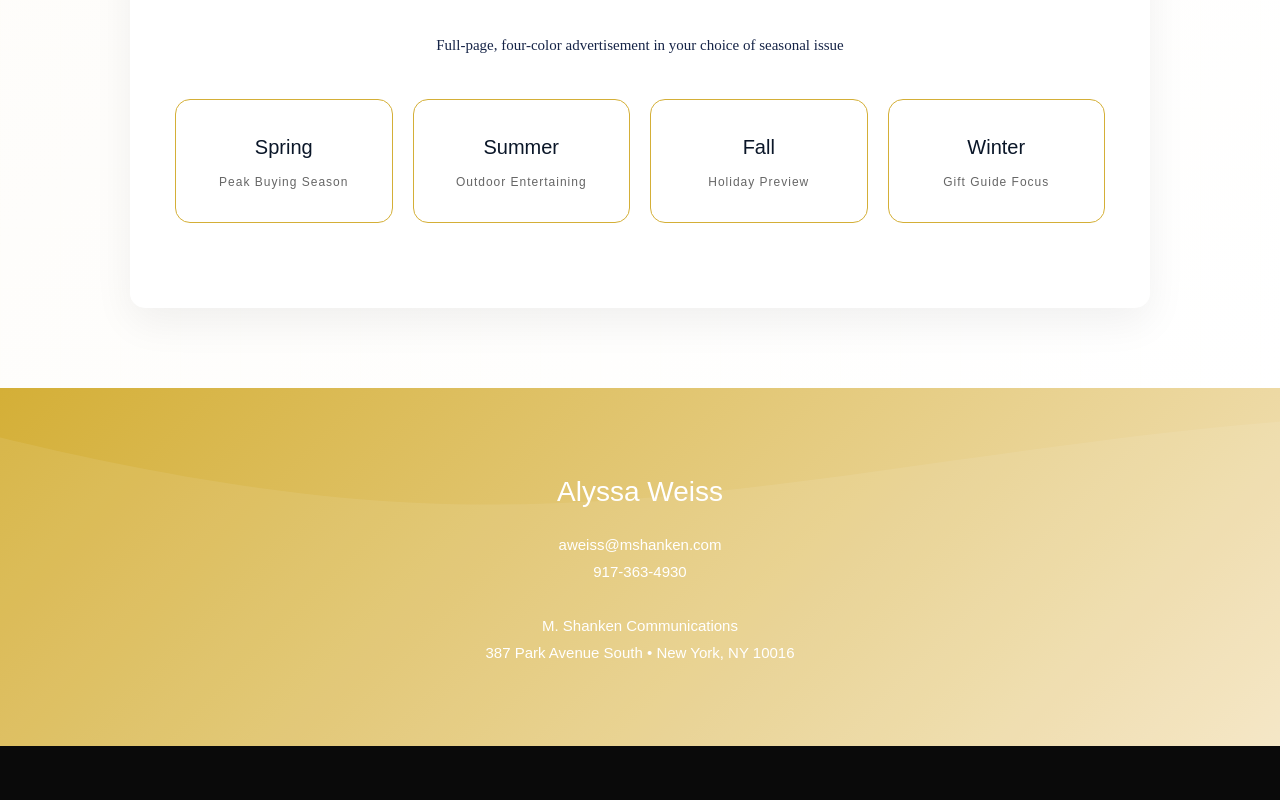
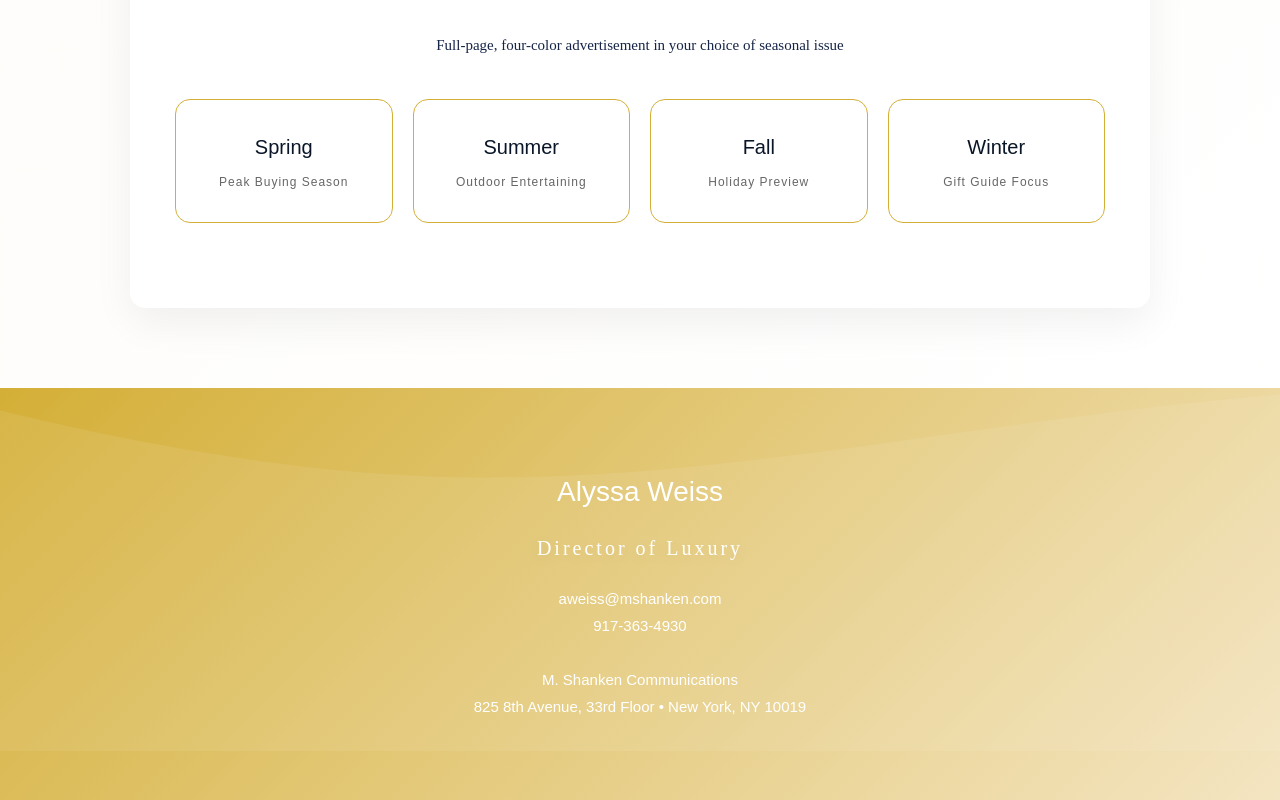
Before and after one commit to mcapace/clase-azul-proposal, a plain HTML site: page index.html in a window 1280 px wide. Shown: the part 4219-5019 px from the top of the page. Before the commit the page ends 4965 px from the top, so only its background shows below. Drawn offline with Linux system fonts and the light colour scheme; a web font is replaced by a local one.

Commit message:
Update index.html

```diff
--- a/index.html
+++ b/index.html
@@ -1317,11 +1317,12 @@
   <section class="contact-section">
     <div class="contact-content">
       <div class="contact-name">Alyssa Weiss</div>
+      <div class="contact-title" style="font-size:20px;margin-bottom:20px;font-weight:300;">Director of Luxury</div>
       <div class="contact-details">
         <a href="mailto:aweiss@mshanken.com">aweiss@mshanken.com</a><br>
         917-363-4930<br><br>
         M. Shanken Communications<br>
-        387 Park Avenue South • New York, NY 10016
+        825 8th Avenue, 33rd Floor • New York, NY 10019
       </div>
     </div>
   </section>
```
